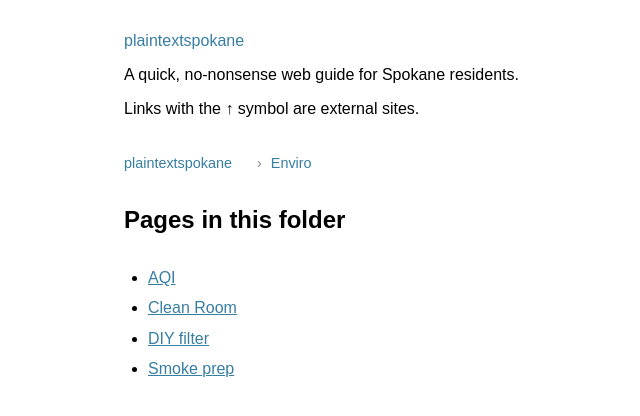
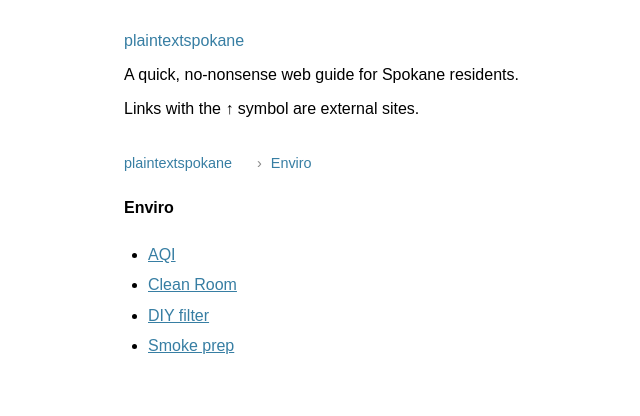
Before and after one commit to plaintextspokane/plaintextspokane.github.io, a Jekyll site: the page built from Enviro/index.md, in a window 1280 px wide. Shown: the top 416 px of the page, without its empty margins (166-806 px from the left). Built offline with Jekyll 4.4.1, drawn with Linux system fonts in a browser that asks for light colours.

Commit message:
Update index.md

```diff
--- a/Enviro/index.md
+++ b/Enviro/index.md
@@ -2,7 +2,7 @@
 layout: default
 title: Enviro
 ---
-## Pages in this folder
+**{{ page.title }}**
 
 <ul>
 {% for p in site.pages %}
```
